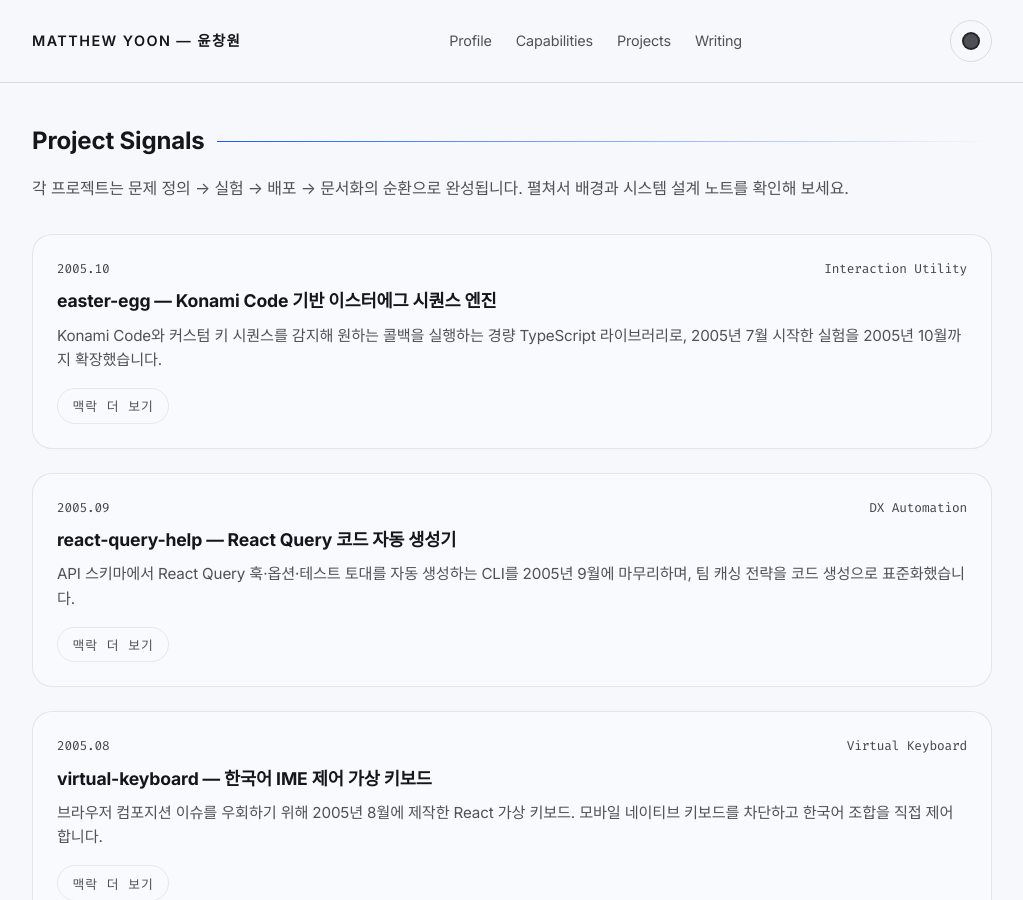
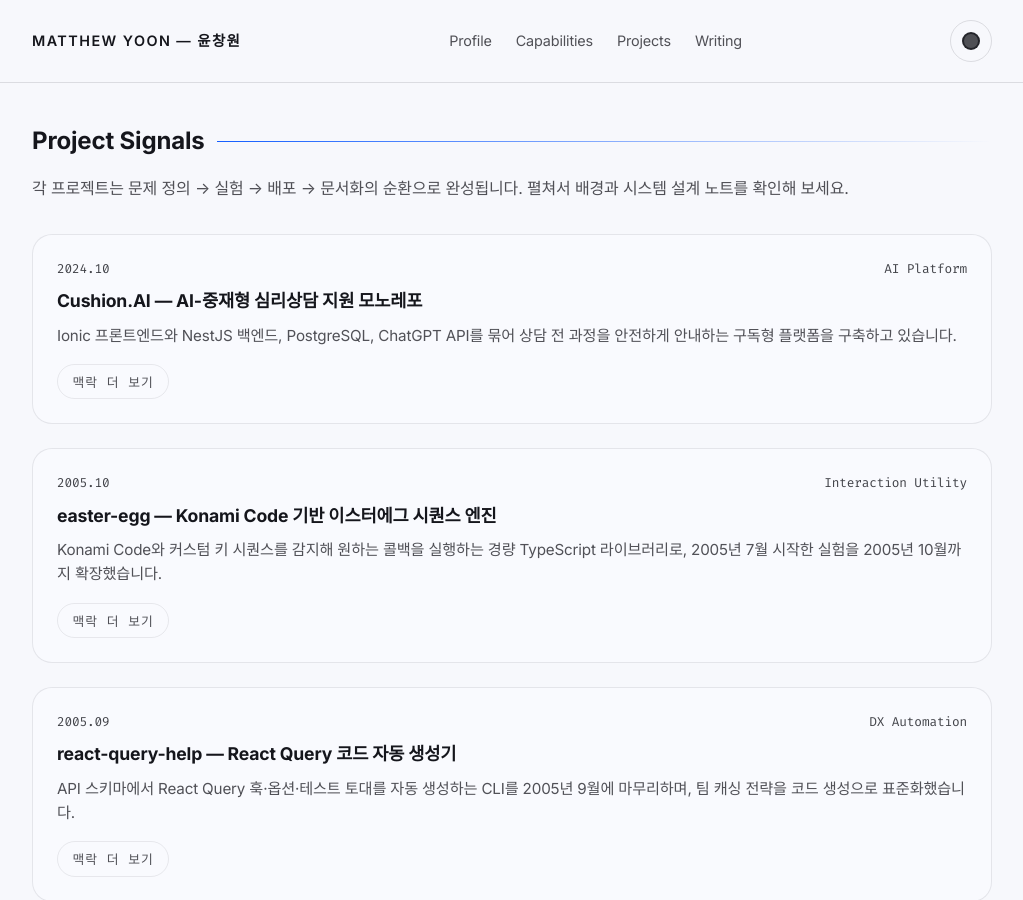
Before and after one commit to uiwwsw/uiwwsw.github.io, a Jekyll site: the page built from index.markdown, in a window 1280 px wide and 900 px high, scrolled down 3355 px. Shown: the whole window, without its empty margins (128-1151 px from the left). Built offline with Jekyll 4.4.1, drawn with Linux system fonts in a browser that asks for light colours; some of the changed text lies outside the part shown.

Commit message:
Add Cushion.AI project entry

```diff
--- a/index.markdown
+++ b/index.markdown
@@ -220,6 +220,19 @@
     <div class="timeline" data-timeline>
       <article class="timeline-item">
         <div class="timeline-item__meta">
+          <span>2024.10</span>
+          <span>AI Platform</span>
+        </div>
+        <h3 class="timeline-item__title">Cushion.AI — AI-중재형 심리상담 지원 모노레포</h3>
+        <p class="timeline-item__summary">Ionic 프론트엔드와 NestJS 백엔드, PostgreSQL, ChatGPT API를 묶어 상담 전 과정을 안전하게 안내하는 구독형 플랫폼을 구축하고 있습니다.</p>
+        <button class="timeline-item__toggle" type="button" aria-expanded="false">맥락 더 보기</button>
+        <div class="timeline-item__detail" hidden>
+          <p>pnpm 워크스페이스 기반 모노레포로 Web · iOS · Android를 단일 코드베이스에서 제공하고, Prisma ORM과 PostgreSQL을 결합해 상담 세션 데이터를 영속화합니다. ChatGPT 통합으로 상담 전/중/후 안전장치를 강화하고, SNS 로그인과 구독 + 일일 무료 크레딧 정책을 실험 중입니다.</p>
+          <p>SEO와 한국어 지역화를 고려한 SSR 전략은 <code>docs/architecture.md</code>에 정리하고, 향후 요구사항 변경은 <code>docs/</code> 디렉터리 문서로 기록해 협업 속도를 유지합니다.</p>
+        </div>
+      </article>
+      <article class="timeline-item">
+        <div class="timeline-item__meta">
           <span>2005.10</span>
           <span>Interaction Utility</span>
         </div>
@@ -360,6 +373,16 @@
       <button class="chip" type="button" data-filter="experience">경험 설계</button>
     </div>
     <div class="project-grid" data-project-list>
+      <article class="project-card" data-category="automation experience tooling">
+        <span class="project-card__meta">2024 · AI Platform</span>
+        <h3 class="project-card__title">Cushion.AI</h3>
+        <p class="project-card__description">Ionic + NestJS + PostgreSQL 기반 AI 중재 상담 플랫폼. ChatGPT 안전장치와 구독·크레딧 정책을 모노레포에서 실험합니다.</p>
+        <ul class="project-card__tags">
+          <li>Ionic</li>
+          <li>NestJS</li>
+          <li>ChatGPT API</li>
+        </ul>
+      </article>
       <article class="project-card" data-category="automation tooling">
         <span class="project-card__meta">2005 · Automation Bot</span>
         <h3 class="project-card__title">crypto-auto-trader</h3>
```
